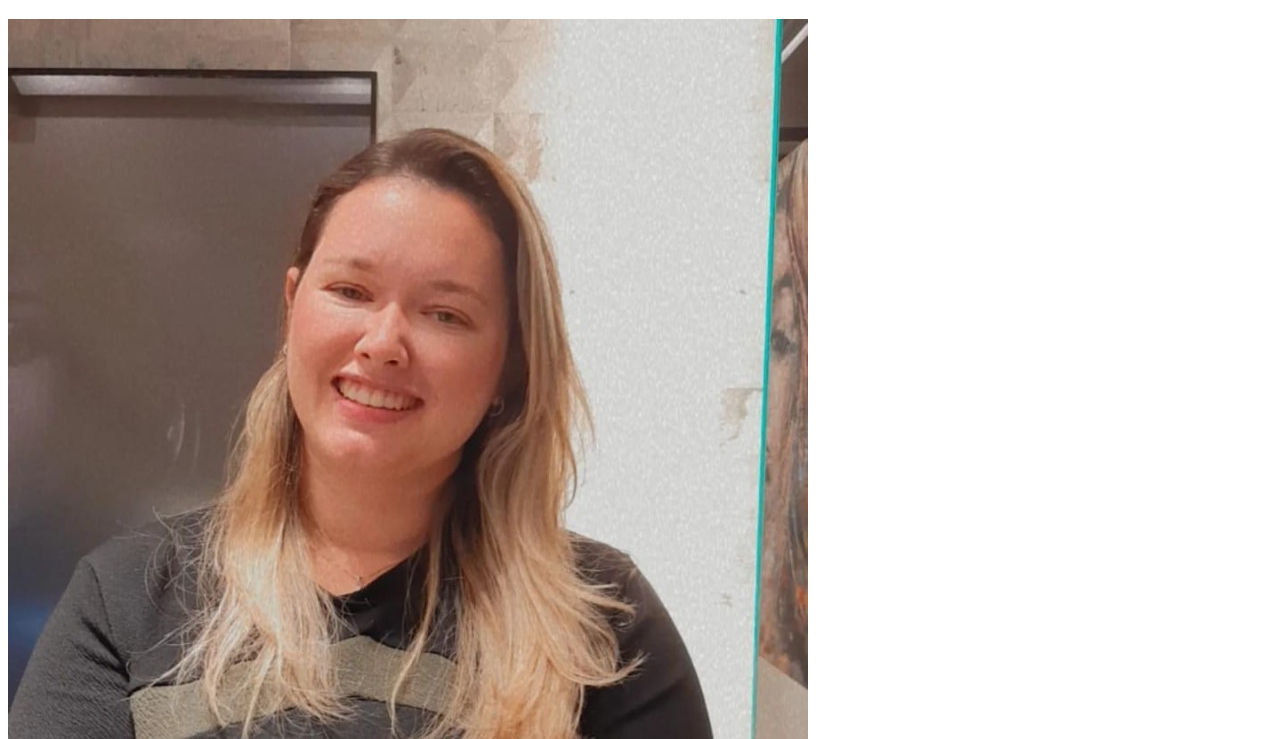
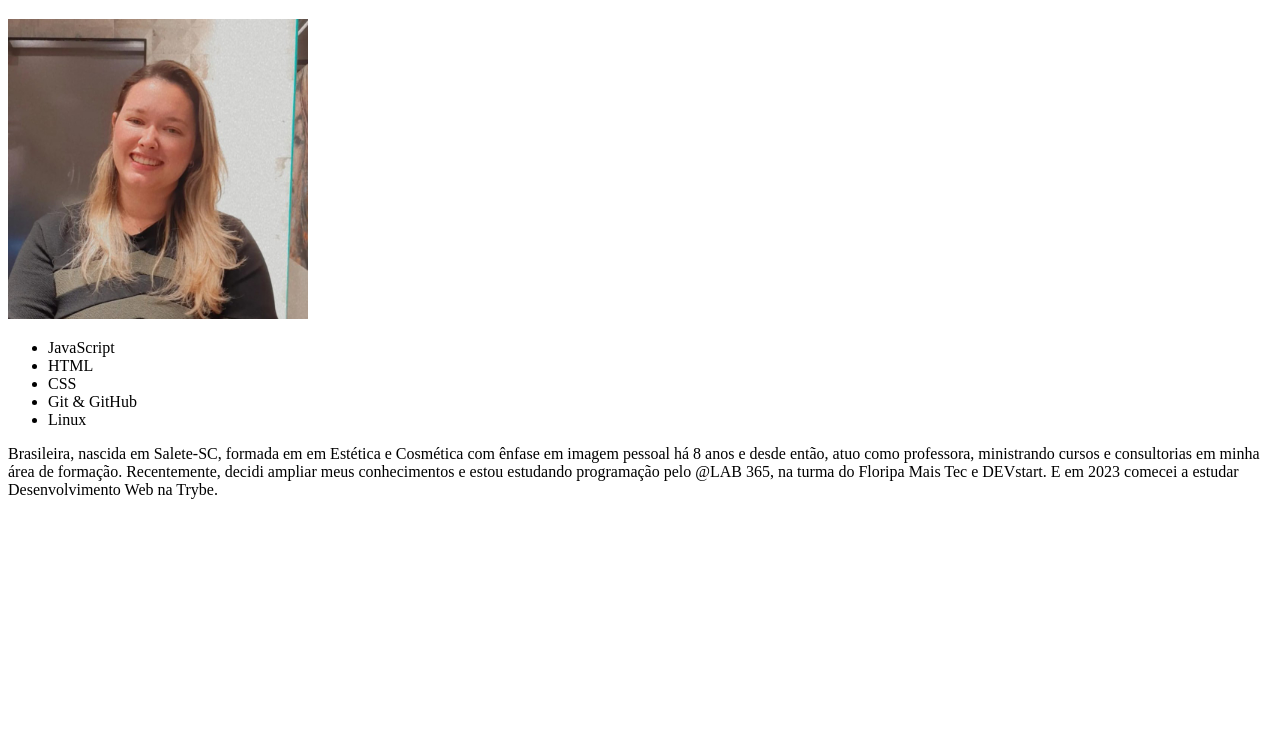
Before and after one commit to mariliaBrehmer/mariliaBrehmer.github.io, a plain HTML site: page index.html in a window 1280 px wide. Shown: the part 61-800 px from the top of the page. Drawn offline with Linux system fonts and the light colour scheme.

Commit message:
corrigindo o tamanho da foto

```diff
--- a/index.html
+++ b/index.html
@@ -10,7 +10,7 @@
 
 <body>
     <h1>Marilia Brehmer</h1>
-  <img src="./fotomarilia.jpeg">
+  <img src="./fotomarilia.jpeg" alt="Minha foto" width="300px">
   <ul>
     <li>JavaScript</li>
     <li>HTML</li>
```
